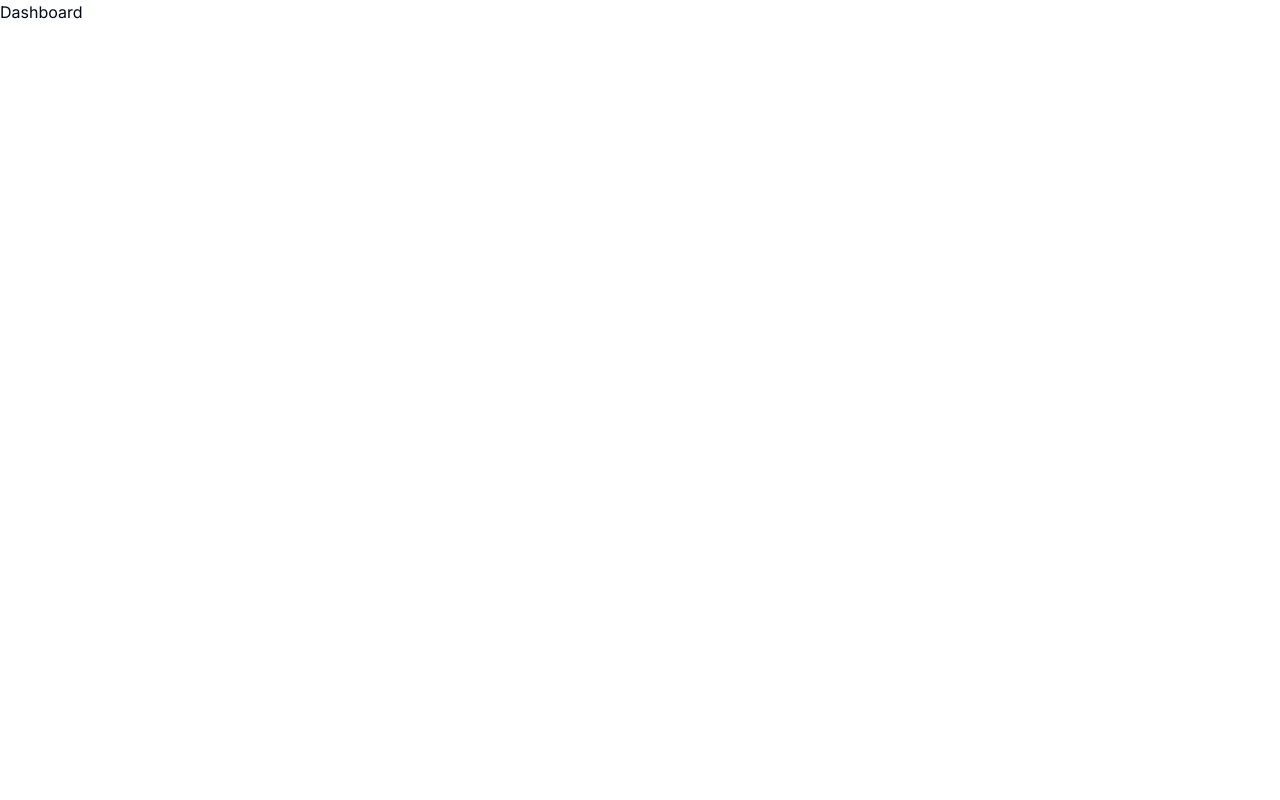
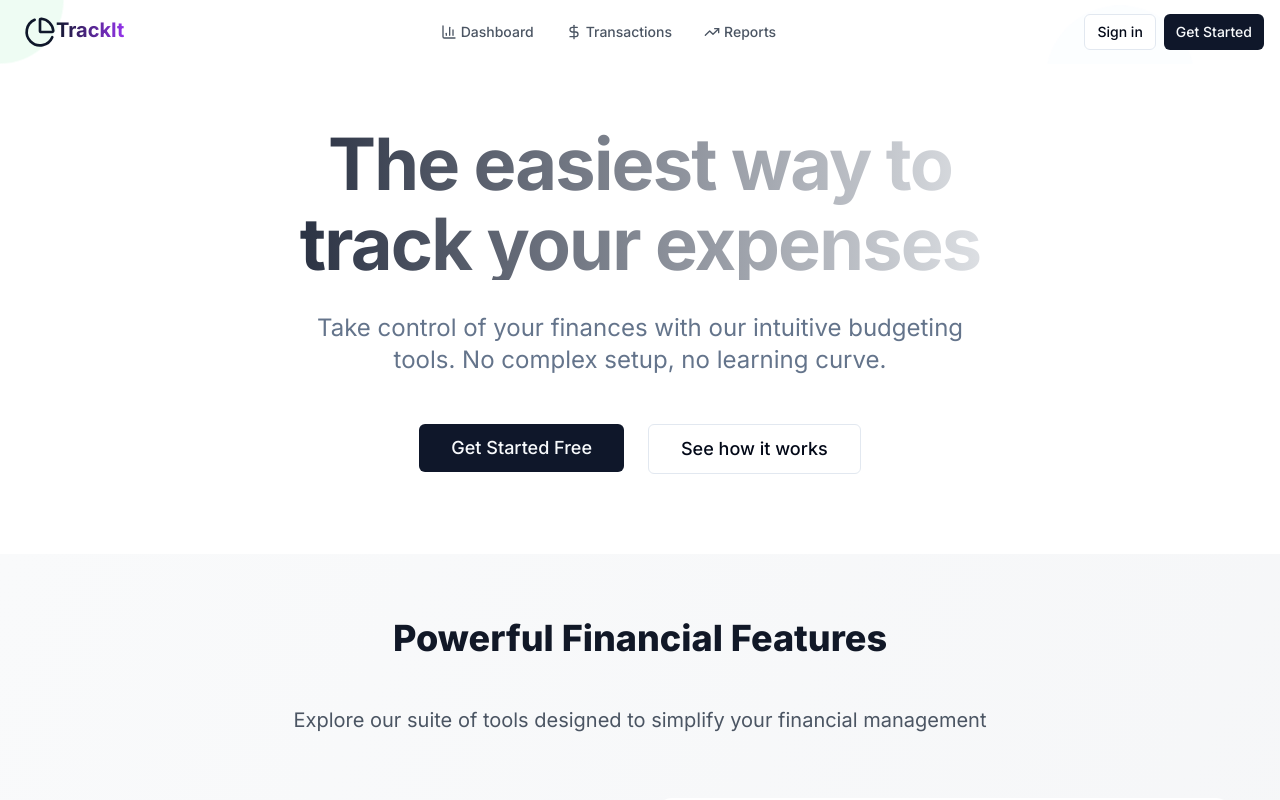
Before and after one commit to YogeshK34/Track-It, a Next.js app: page / in a window 1280 px wide. Shown: the top 800 px of the page. Built offline with nearby package versions, Linux system fonts and the light colour scheme.

Commit message:
Update page.tsx

```diff
--- a/app/page.tsx
+++ b/app/page.tsx
@@ -1,9 +1,67 @@
-"use client";
+import Link from "next/link";
+import { Button } from "../components/ui/button";
+import { Footer } from "../components/Footer";
+import { Header } from "../components/Header";
+import Features from "../components/features/Features";
 
-export default function Dashboard() {
+export default function LandingPage() {
   return (
-    <main>
-      <h1>Dashboard</h1>
-    </main>
+    <div className="relative min-h-screen bg-gradient-to-b from-background via-background to-muted/50 overflow-hidden">
+      <Header />
+
+      <section className="pt-32 pb-20 px-4 relative">
+        <div className="container mx-auto">
+          <div className="max-w-4xl mx-auto text-center">
+            <h1 className="text-5xl sm:text-6xl md:text-7xl font-bold tracking-tight mb-8 bg-clip-text text-transparent bg-gradient-to-r from-primary to-primary-foreground">
+              The easiest way to
+              <span className="block mt-2">track your expenses</span>
+            </h1>
+            <p className="text-xl md:text-2xl text-muted-foreground mb-12 max-w-2xl mx-auto leading-relaxed">
+              Take control of your finances with our intuitive budgeting tools.
+              No complex setup, no learning curve.
+            </p>
+            <div className="flex flex-col sm:flex-row gap-6 justify-center">
+              <Link href="/dashboard">
+                <Button
+                  size="lg"
+                  className="w-full sm:w-auto text-lg px-8 py-6"
+                >
+                  Get Started Free
+                </Button>
+              </Link>
+              <Link href="#features">
+                <Button
+                  size="lg"
+                  variant="outline"
+                  className="w-full sm:w-auto text-lg px-8 py-6"
+                >
+                  See how it works
+                </Button>
+              </Link>
+            </div>
+          </div>
+        </div>
+      </section>
+
+      <Features />
+
+      <section id="testimonials" className="py-24 bg-muted/50 relative">
+        <div className="container mx-auto px-4">
+          <div className="text-center mb-16">
+            <h2 className="text-4xl font-bold mb-6 bg-clip-text text-transparent bg-gradient-to-r from-primary to-primary-foreground">
+              Loved by thousands
+            </h2>
+            <p className="text-xl text-muted-foreground max-w-2xl mx-auto leading-relaxed">
+              See what our users have to say about their experience with
+              TrackIt.
+            </p>
+          </div>
+        </div>
+      </section>
+
+      <footer className="border-t border-border/40 bg-background/80 backdrop-blur-lg">
+        <Footer />
+      </footer>
+    </div>
   );
 }
```
